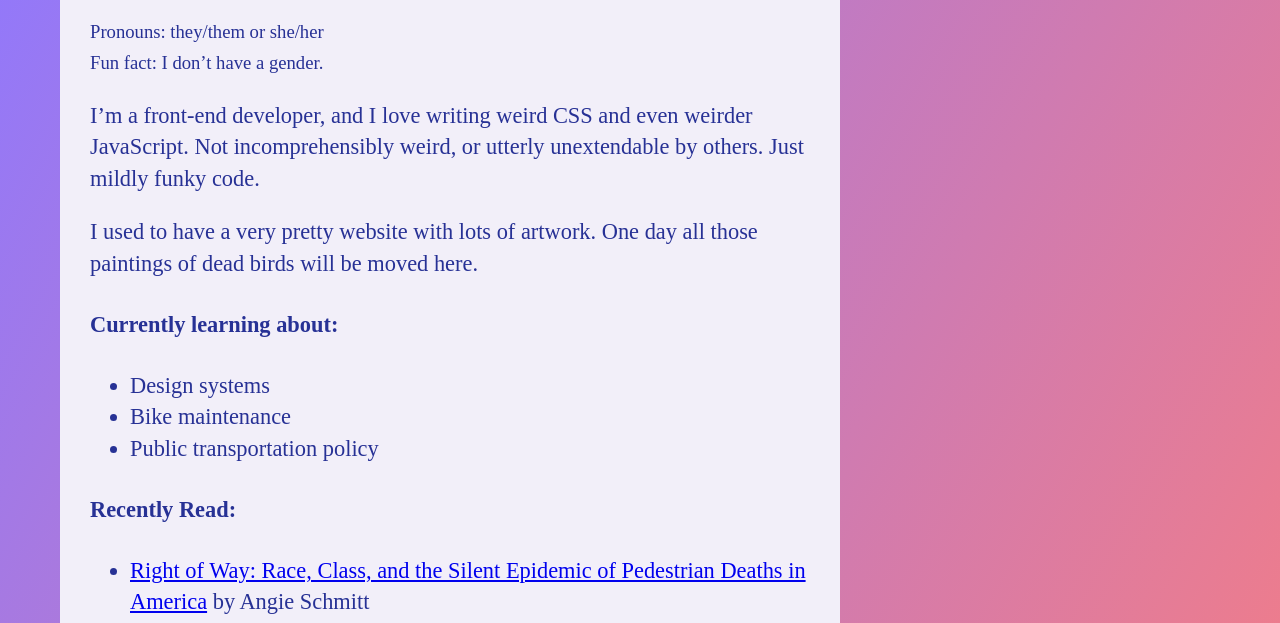
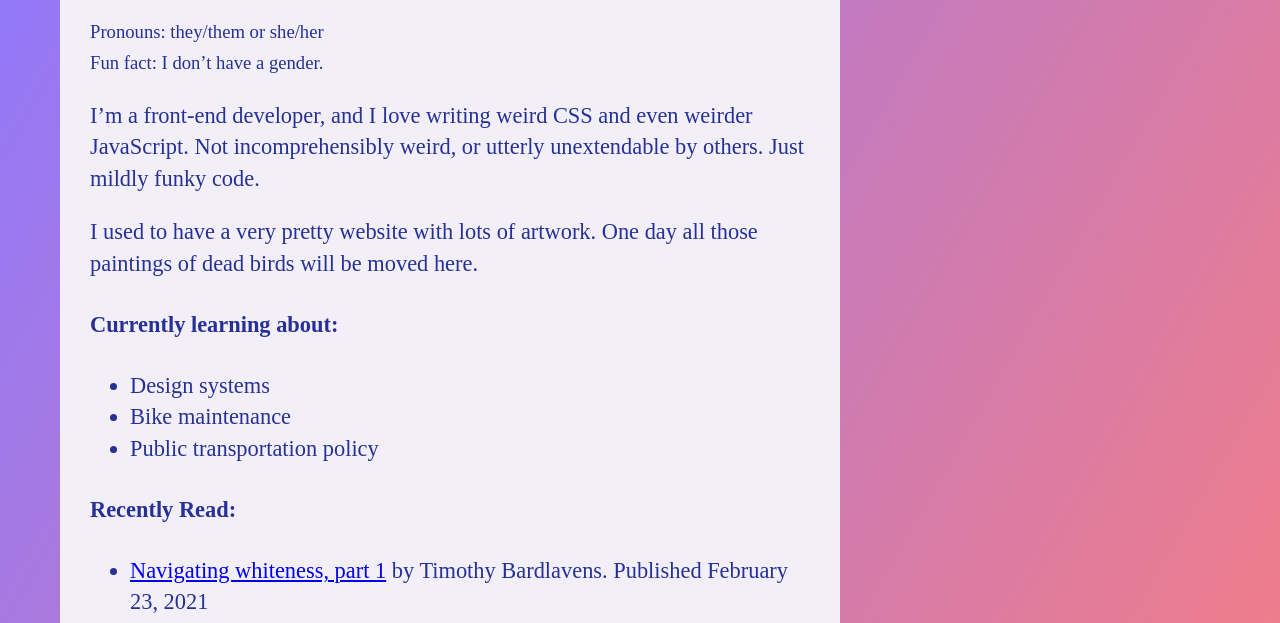
Before and after one commit to aceyoung9/aceyoung9.github.io, a Gatsby site: page / in a window 1280 px wide. Shown: the part 168-791 px from the top of the page. Built offline with nearby package versions, Linux system fonts and the light colour scheme; Gatsby itself is replaced by a stand-in of ours.

Commit message:
Layout component; new Link Archive page; rotated links

```diff
--- /dev/null
+++ b/src/components/layout.js
@@ -0,0 +1,47 @@
+import React from "react"
+import styled, { createGlobalStyle } from "styled-components"
+
+const GlobalStyle = createGlobalStyle`
+  body {
+    background: linear-gradient(120deg, #8e78ff, #fc7d7b);
+    min-height: calc(100vh - 60px);
+    margin: 0;
+
+    color: #273195;
+    font-size: 1.4em;
+    line-height: 1.4;
+
+    @media (max-width: 600px) {
+      min-height: calc(100vh - 40px);
+      font-size: 1.2em;
+    }
+  }
+`
+
+const Container = styled.div`
+  background: #f2eff9;
+  margin: 60px auto 0 60px;
+  max-width: 780px;
+  padding: 30px;
+  box-sizing: border-box;
+
+  @media (max-width: 600px) {
+    margin: 20px;
+    padding: 15px;
+  }
+
+  h1 {
+    margin-top: 0;
+  }
+`
+
+const Layout = ({ children }) => {
+  return (
+    <>
+      <GlobalStyle />
+      <Container>{children}</Container>
+    </>
+  )
+}
+
+export default Layout
--- a/src/pages/index.js
+++ b/src/pages/index.js
@@ -1,45 +1,9 @@
+import { Link } from "gatsby"
 import React from "react"
-import styled, { createGlobalStyle } from "styled-components"
-
-const GlobalStyle = createGlobalStyle`
-  body {
-    background: linear-gradient(120deg, #8e78ff, #fc7d7b);
-    min-height: calc(100vh - 60px);
-    margin: 0;
-
-    color: #273195;
-    font-size: 1.4em;
-    line-height: 1.4;
-
-    @media (max-width: 600px) {
-      min-height: calc(100vh - 40px);
-      font-size: 1.2em;
-    }
-  }
-`
-
-const Container = styled.div`
-  background: #f2eff9;
-  margin: 60px auto 0 60px;
-  max-width: 780px;
-  padding: 30px;
-  box-sizing: border-box;
-
-  @media (max-width: 600px) {
-    margin: 20px;
-    padding: 15px;
-  }
-
-  h1 {
-    margin-top: 0;
-  }
-`
+import Layout from "../components/layout"
 
 export default () => (
-  <>
-    <GlobalStyle />
-
-    <Container>
+  <Layout>
     <h1>Hello, my name is Ace Young</h1>
 
     <small>
@@ -50,8 +14,8 @@
 
     <p>
       I’m a front-end developer, and I love writing weird CSS and even weirder
-        JavaScript. Not incomprehensibly weird, or utterly unextendable by
-        others. Just mildly funky code.
+      JavaScript. Not incomprehensibly weird, or utterly unextendable by others.
+      Just mildly funky code.
     </p>
 
     <p>
@@ -69,25 +33,14 @@
     <h4>Recently Read:</h4>
     <ul>
       <li>
-          <a href="https://islandpress.org/books/right-way">
-            Right of Way: Race, Class, and the Silent Epidemic of Pedestrian
-            Deaths in America
+        <a href="https://design.facebook.com/stories/navigating-whiteness-part-1/">
+          Navigating whiteness, part 1
         </a>{" "}
-          by Angie Schmitt
-        </li>
-        <li>
-          <a href="https://medium.com/wan-coffee/the-ba-test-kitchen-revolts-a1c4f51a9fb9">
-            The Bon Appétit Test Kitchen Revolts
-          </a>{" "}
-          by Justin Lee. Published July 16, 2020
-        </li>
-        <li>
-          <a href="https://www.teenvogue.com/story/decolonize-art-photography">
-            The ‘Art World’ Can’t Exist in a Decolonized Future
-          </a>{" "}
-          by Angie Jaime. Published June 30, 2020
+        by Timothy Bardlavens. Published February 23, 2021
       </li>
     </ul>
+
+    <Link to="/link-archive">Link Archive</Link>
 
     <h3>Side Projects:</h3>
     <ul>
@@ -114,6 +67,5 @@
         offline.
       </li>
     </ul>
-    </Container>
-  </>
+  </Layout>
 )
```
Also changed, not shown: src/pages/link-archive.js (added, +38 -0 lines). Lines whose indentation alone changed are shown as unchanged.
